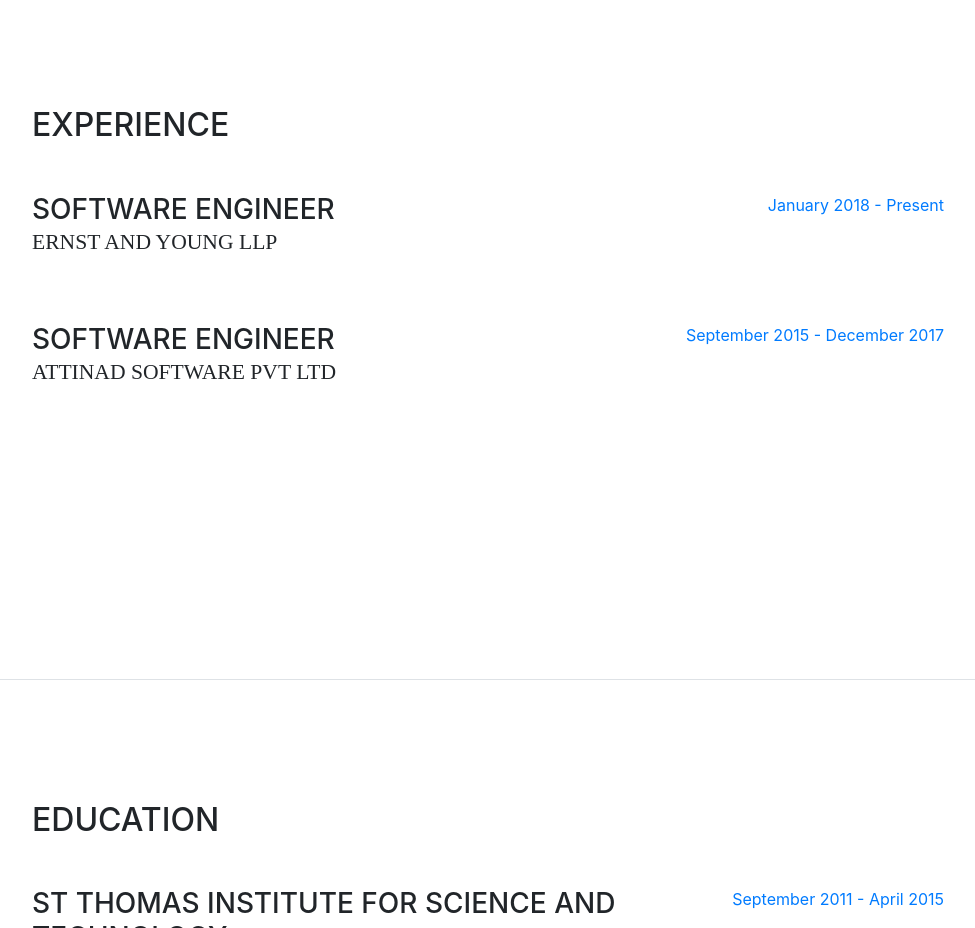
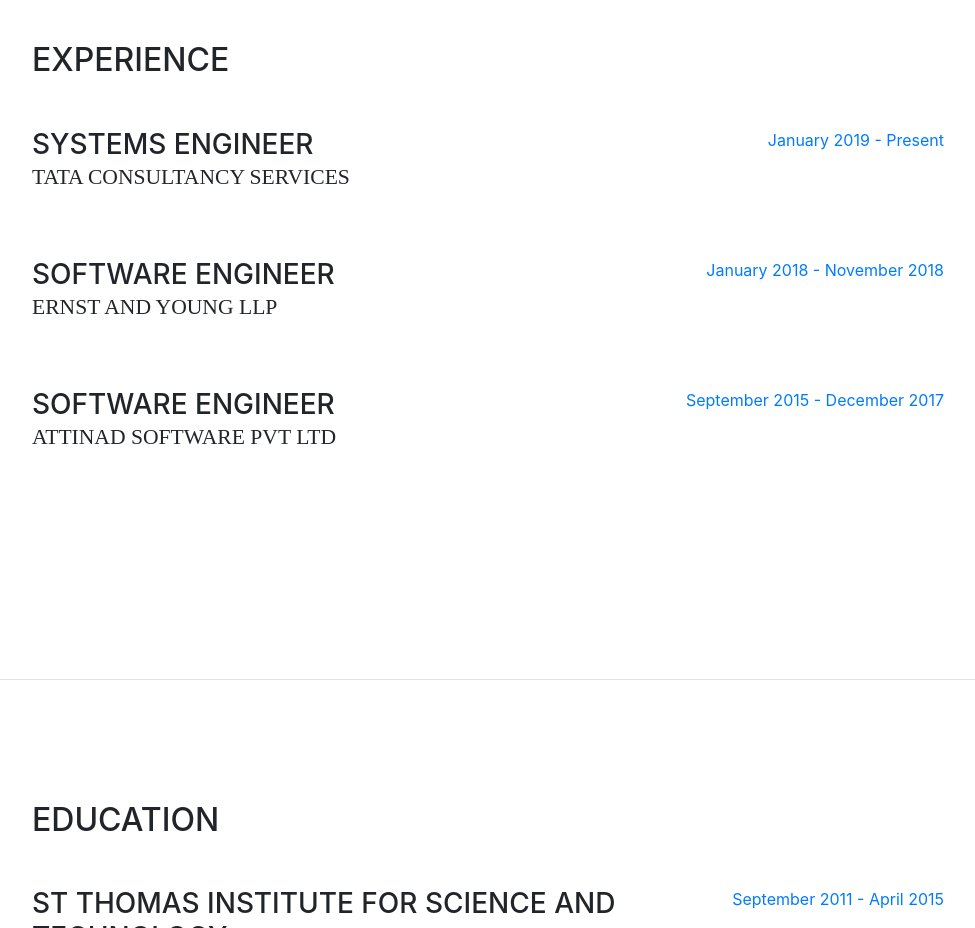
Before and after one commit to anishgomez/personalwebsite, a website with bundled scripts: page docs/index.html in a window 1280 px wide. Shown: the part 920-1848 px from the top of the page, without its empty margins (288-1263 px from the left). Built offline with nearby package versions, Linux system fonts and the light colour scheme; a web font is replaced by a local one.

Commit message:
Updated company information

```diff
--- a/docs/index.html
+++ b/docs/index.html
@@ -102,6 +102,16 @@
         <section class="resume-section p-3 p-lg-5 d-flex flex-column" id="experience">
             <div class="my-auto">
                 <h2 class="mb-5">Experience</h2>
+		    <div class="resume-item d-flex flex-column flex-md-row mb-5">
+                    <div class="resume-content mr-auto">
+                        <h3 class="mb-0">Systems Engineer</h3>
+                        <div class="subheading mb-3">Tata Consultancy Services</div>
+                        <!--<p>Bring to the table win-win survival strategies to ensure proactive domination. At the end of the day, going forward, a new normal that has evolved from generation X is on the runway heading towards a streamlined cloud solution. User generated content in real-time will have multiple touchpoints for offshoring.</p>-->
+                    </div>
+                    <div class="resume-date text-md-right">
+                        <span class="text-primary">January 2019 - Present</span>
+                    </div>
+                </div>
                 <div class="resume-item d-flex flex-column flex-md-row mb-5">
                     <div class="resume-content mr-auto">
                         <h3 class="mb-0">Software Engineer</h3>
@@ -109,7 +119,7 @@
                         <!--<p>Bring to the table win-win survival strategies to ensure proactive domination. At the end of the day, going forward, a new normal that has evolved from generation X is on the runway heading towards a streamlined cloud solution. User generated content in real-time will have multiple touchpoints for offshoring.</p>-->
                     </div>
                     <div class="resume-date text-md-right">
-                        <span class="text-primary">January 2018 - Present</span>
+                        <span class="text-primary">January 2018 - November 2018</span>
                     </div>
                 </div>
                 <div class="resume-item d-flex flex-column flex-md-row mb-5">
```
